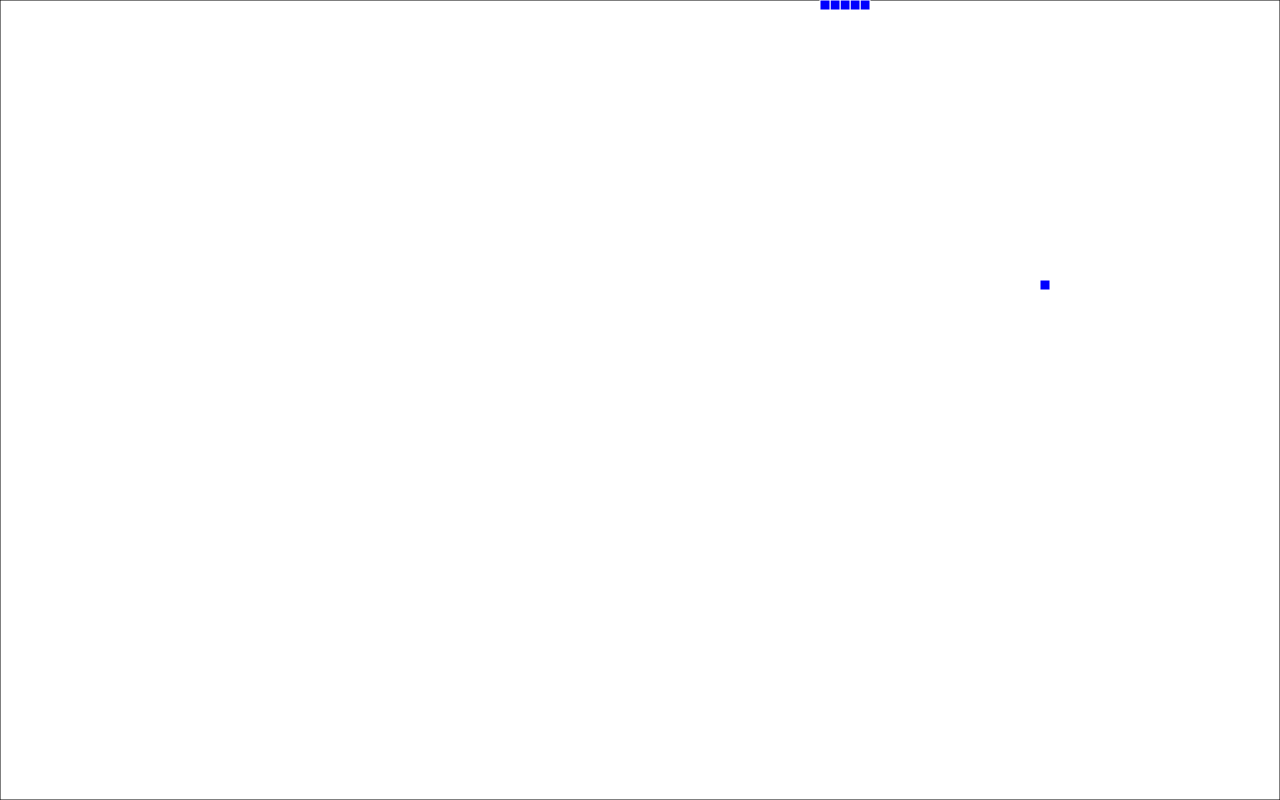
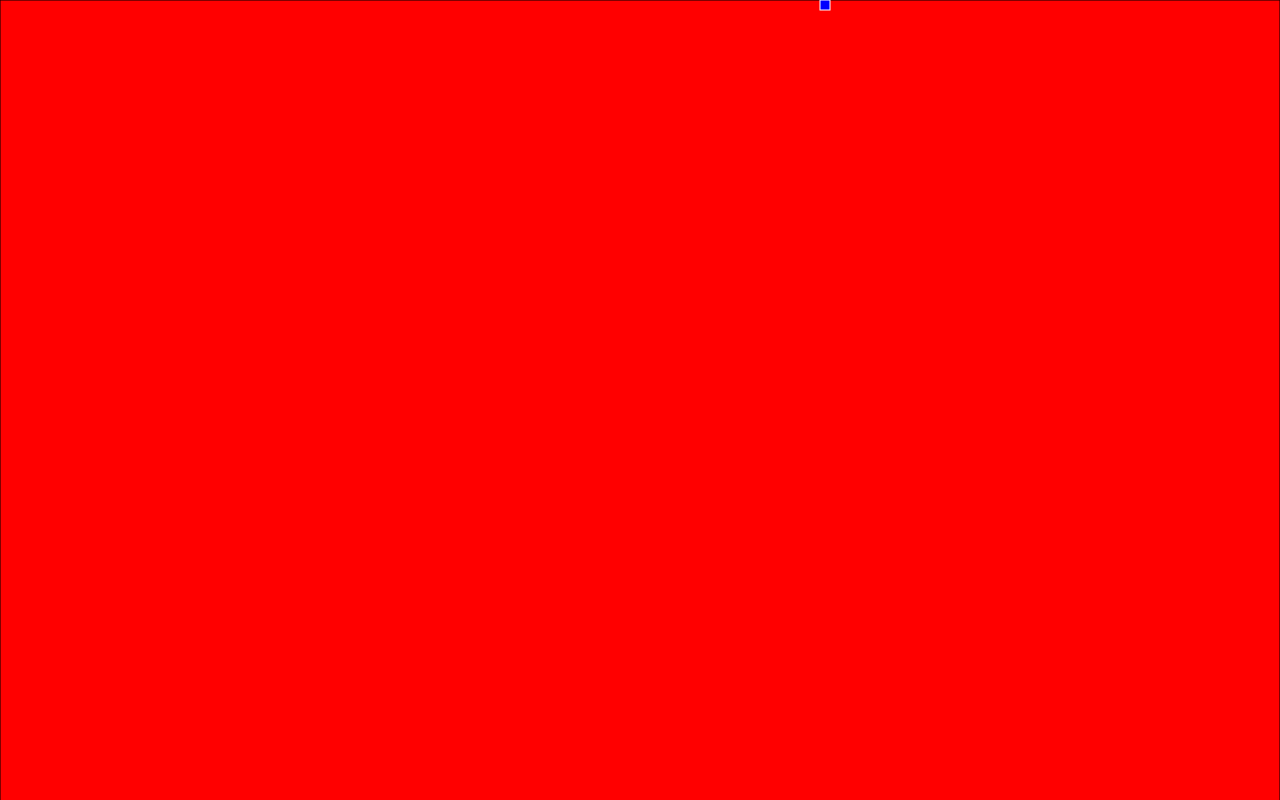
Before and after one commit to JacobRawling/GridNabIo, a plain HTML site: page public/index.html in a window 1280 px wide. Drawn offline with nearby package versions, Linux system fonts and the light colour scheme.

Commit message:
Updated GameManager and player class

```diff
--- a/public/index.html
+++ b/public/index.html
@@ -1,6 +1,7 @@
 <!DOCTYPE html>
 <html>
     <head>
+      <title>GridGrab.io</title>
       <style type="text/css">
         html,body { background:#fff; height:100%; margin:0; padding:0; overflow:hidden }
         canvas { position:absolute; top:0; left:0 }
@@ -10,11 +11,10 @@
         #fps { position:absolute; right:1em; }
       </style>
       <script src="http://ajax.googleapis.com/ajax/libs/jquery/1.7.1/jquery.min.js" type="text/javascript"></script>
-      <script src="js/Player.js"></script>
-      <script src="js/UI.js"></script>
+      <script src="js/Player.js" type="text/javascript"></script>
+      <script src="js/GameManager.js" type="text/javascript"></script>
     </head>
     <body>
         <canvas id="canvas"></canvas>
-        <script>initilaizeCanvas();</script>
     </body>
 </html>
--- a/public/js/GameManager.js
+++ b/public/js/GameManager.js
@@ -5,58 +5,64 @@
  * Date: 06/2016
  * Email: Rawling.Jacob@gmail.com
  */
-
 //GameManager class
-var GameManager = function(){
- };
-
-GameManager.prototype.initilaizeCanvas = function(){
-  // Get the canvas element form the page
-  var canvas = document.getElementById("canvas");
+function GameManager(bgColor){
+	this.canvas = $("#canvas")[0];
+	this.ctx = canvas.getContext("2d");
 
   //Resize the canvas to occupy the full page
-  canvas.width  = window.innerWidth;
-  canvas.height = window.innerHeight;
+  this.canvas.width  = window.innerWidth;
+  this.canvas.height = window.innerHeight;
 
-  var ctx = canvas.getContext("2d");
-  ctx.fillStyle = "#FF0000";
-  ctx.fillRect(0,0,window.innerWidth,window.innerHeight);
-}
+	this.canvasWidth  = $("#canvas").width();
+	this.canvasHeight = $("#canvas").height();
+  this.bgColor = bgColor;
+
+	//create a container for the players
+	this.players = [];
+	this.players.push(new Player(10, this.ctx, this.canvasWidth ,this.canvasHeight));
+
+ }
+
 
 GameManager.prototype.RenderFrame = function(){
-    PaintCanvas();
-    snake.Update();
-}
+    this.PaintCanvas();
+};
 
 GameManager.prototype.PaintCanvas = function(){
-  ctx.fillStyle = "white";
-  ctx.fillRect(0, 0, w, h);
-  ctx.strokeStyle = "black";
-  ctx.strokeRect(0, 0, w, h);
-}
+  this.ctx.fillStyle = this.bgColor;
+  this.ctx.fillRect(0, 0, this.canvasWidth, this.canvasWidth);
+  this.ctx.strokeStyle = "black";
+  this.ctx.strokeRect(0, 0, this.canvasWidth, this.canvasWidth);
+};
+
+GameManager.prototype.Update = function(){
+  this.PaintCanvas();
+
+	for( i = 0; i < this.players.length; i++){
+		this.players[i].Update();
+	}
+
+};
+
+GameManager.prototype.KeyPress = function(key){
+	for( i = 0; i < this.players.length; i++){
+		this.players[i].ManageMovement(key);
+	}
+};
+
 $(document).ready(function(){
-	var canvas = $("#canvas")[0];
-	var ctx = canvas.getContext("2d");
-	var w = $("#canvas").width();
-	var h = $("#canvas").height();
-  var key;
-  var snake = new Snake(5,10,ctx,w,h);
+  var gameManager = new GameManager("#FF0000");
 
-  function PaintCanvas(){
-  	ctx.fillStyle = "white";
-  	ctx.fillRect(0, 0, w, h);
-  	ctx.strokeStyle = "black";
-  	ctx.strokeRect(0, 0, w, h);
+  function Update(){
+    gameManager.Update();
   }
-  function RenderFrame(){
-    PaintCanvas();
-    snake.Update();
-  }
+
   $(document).keydown(function(e){
     key = e.which;
-    snake.ManageMovement(key);
+    gameManager.KeyPress(key);
   })
 
   //every 60ms render the frame
-  game_loop =setInterval(RenderFrame, 60);
+  game_loop =setInterval(Update, 60);
 })
--- a/public/js/Player.js
+++ b/public/js/Player.js
@@ -6,57 +6,37 @@
  * Email: Rawling.Jacob@gmail.com
  */
 
-//The Snake Object
-var Snake = function (length, cellWidth,ctx,canvasWidth,canvasHeight) {
-  this.defaultLength  = length;
-  this.length = length;
+//The Player Object
+var Player = function (cellWidth,ctx,canvasWidth,canvasHeight) {
   this.cellWidth = cellWidth;
   this.ctx = ctx;
   this.cWidth = canvasWidth;this.cHeight = canvasHeight;
-  this.CreateSnake();
+  this.CreatePlayer();
 }
 
-Snake.prototype.CreateSnake = function(){
+Player.prototype.CreatePlayer = function(){
   delete cells;
 
-  this.food = this.createFood();
   this.cells = [];
   this.direction = "right";
-  var length  = 5;
-  //created so the head is in position [0]
-  for(var i = length-1; i>= 0;i--){
-    this.cells.push({x: i, y:0});
-  }
+  this.cells.push({x: 0, y:0});
 }
 
-Snake.prototype.Paint = function(){
+Player.prototype.Paint = function(){
   for(var i = 0; i < this.cells.length; i++)
   {
     this.PaintCell(this.cells[i].x,this.cells[i].y);
   }
-  this.PaintCell(food.x,food.y);
-}
-Snake.prototype.EatFood = function(){
-
-  if(this.direction == "right") this.food.x++;
-  else if(this.direction == "down") this.food.y++;
-  else if(this.direction == "left")this.food.x--;
-  else if(this.direction == "up") this.food.y--;
-  this.cells.unshift(this.food);
-  this.food = this.createFood();
 }
 
-Snake.prototype.ManageLogic = function(){
-  if(this.isCollides(food.x,food.y)){
-      this.EatFood();
-  }
+Player.prototype.ManageLogic = function(){
   if(this.direction == "right") this.Move(1,0);
   else if (this.direction == "left") this.Move(-1,0);
   else if (this.direction == "up") this.Move(0,-1);
   else if (this.direction == "down") this.Move(0,1);
 
 }
-Snake.prototype.ManageMovement = function(key){
+Player.prototype.ManageMovement = function(key){
   var dir = this.direction;
   //Prevent heading back onitself
   if(key == "37" && dir != "right") this.direction = "left";
@@ -64,25 +44,28 @@ Snake.prototype.ManageMovement = function(key){
   else if(key == "39" && dir != "left") this.direction = "right";
   else if(key == "40" && dir != "up") this.direction = "down";
 }
-Snake.prototype.isCollides = function(x,y){
+
+Player.prototype.isCollides = function(x,y){
   for(var i = 0; i < this.cells.length; i++){
     if(this.cells[i].x == x && this.cells[i].y == y)
       return true;
   }
   return false;
 }
-Snake.prototype.BoundaryCheck = function(x,y){
+
+Player.prototype.BoundaryCheck = function(x,y){
     head = this.cells[0];
     if(x == -1 || y == -1 || x == Math.floor(this.cWidth/this.cellWidth )|| y == Math.floor(this.cHeight/this.cellWidth))
       return true;
     return false;
 }
+
 //Move by x units in the X dir and Y units in the Y
-Snake.prototype.Move = function(x,y){
+Player.prototype.Move = function(x,y){
     newX = this.cells[0].x + x;
     newY = this.cells[0].y + y;
     if(this.BoundaryCheck(newX,newY) || this.isCollides(newX,newY)){
-      this.CreateSnake();
+      this.CreatePlayer();
       return;
     }
 
@@ -90,49 +73,14 @@ Snake.prototype.Move = function(x,y){
     tail.x = newX; tail.y = newY;
     this.cells.unshift(tail);
 }
-//Lets create the food now
-Snake.prototype.createFood = function()
-{
-	food = {
-		x: Math.round(Math.random()*(this.cWidth - this.cellWidth)/this.cellWidth),
-		y: Math.round(Math.random()*(this.cHeight - this.cellWidth)/this.cellWidth),
-	};
-  return food;
-}
-Snake.prototype.PaintCell = function(x,y){
+
+Player.prototype.PaintCell = function(x,y){
   this.ctx.fillStyle = "blue";
 	this.ctx.fillRect(x*this.cellWidth, y*this.cellWidth, this.cellWidth, this.cellWidth);
 	this.ctx.strokeStyle = "white";
 	this.ctx.strokeRect(x*this.cellWidth, y*this.cellWidth, this.cellWidth, this.cellWidth);
 }
-Snake.prototype.Update = function(){
+Player.prototype.Update = function(){
   this.Paint();
   this.ManageLogic();
 }
-
-$(document).ready(function(){
-	var canvas = $("#canvas")[0];
-	var ctx = canvas.getContext("2d");
-	var w = $("#canvas").width();
-	var h = $("#canvas").height();
-  var key;
-  var snake = new Snake(5,10,ctx,w,h);
-
-  function PaintCanvas(){
-  	ctx.fillStyle = "white";
-  	ctx.fillRect(0, 0, w, h);
-  	ctx.strokeStyle = "black";
-  	ctx.strokeRect(0, 0, w, h);
-  }
-  function RenderFrame(){
-    PaintCanvas();
-    snake.Update();
-  }
-  $(document).keydown(function(e){
-    key = e.which;
-    snake.ManageMovement(key);
-  })
-
-  //every 60ms render the frame
-  game_loop =setInterval(RenderFrame, 60);
-})
```
